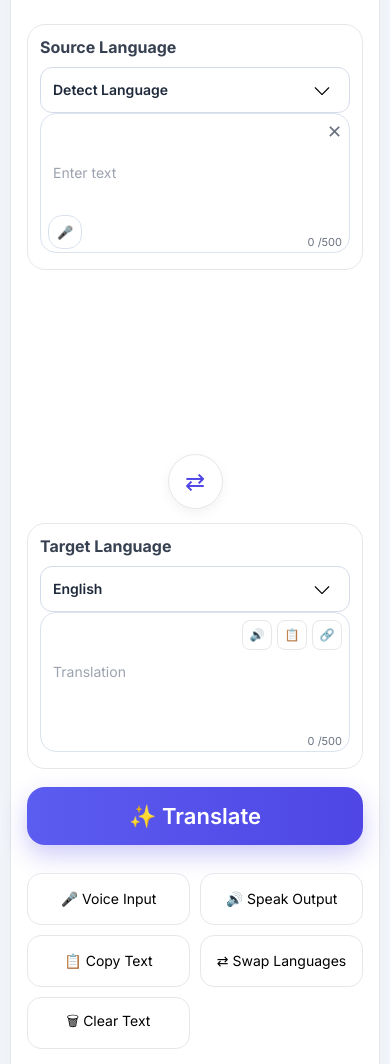
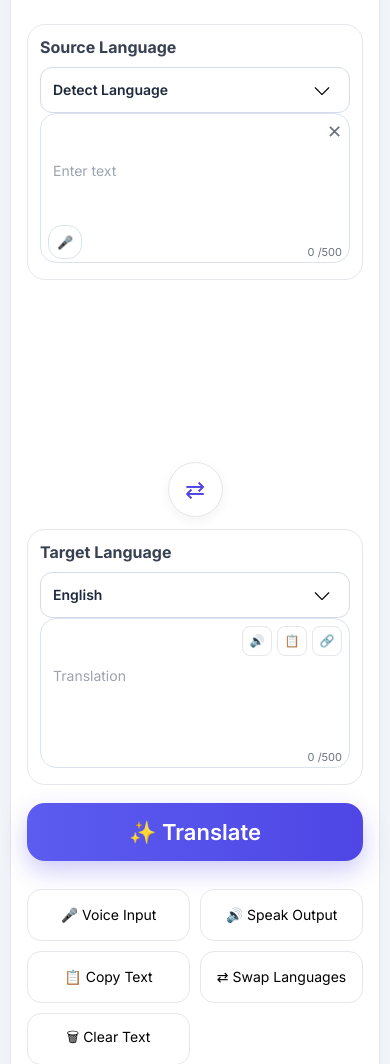
Before and after one commit to Sathvik0728/AI-Language-Translator, a Flask app: page / in a window 390 px wide. Shown: the part 176-1240 px from the top of the page. Run offline with Flask 3, Linux system fonts and the light colour scheme.

Commit message:
mobile view updated

```diff
--- a/static/style.css
+++ b/static/style.css
@@ -760,7 +760,7 @@ textarea::placeholder{
 
     flex-direction:column;
 
-    gap:14px;
+    gap:12px;
 
     width:100%;
 }
@@ -810,11 +810,11 @@ textarea{
 
     width:100%;
 
-    height:140px;
+    height:150px;
 
     font-size:14px;
 
-    padding:48px 12px 12px 12px;
+    padding:46px 12px 12px 12px;
 
     border-radius:16px;
 
@@ -832,7 +832,13 @@ textarea{
 
     font-size:22px;
 
-    margin:auto;
+    margin:0 auto;
+
+    display:flex;
+
+    align-items:center;
+
+    justify-content:center;
 }
 
 
```
